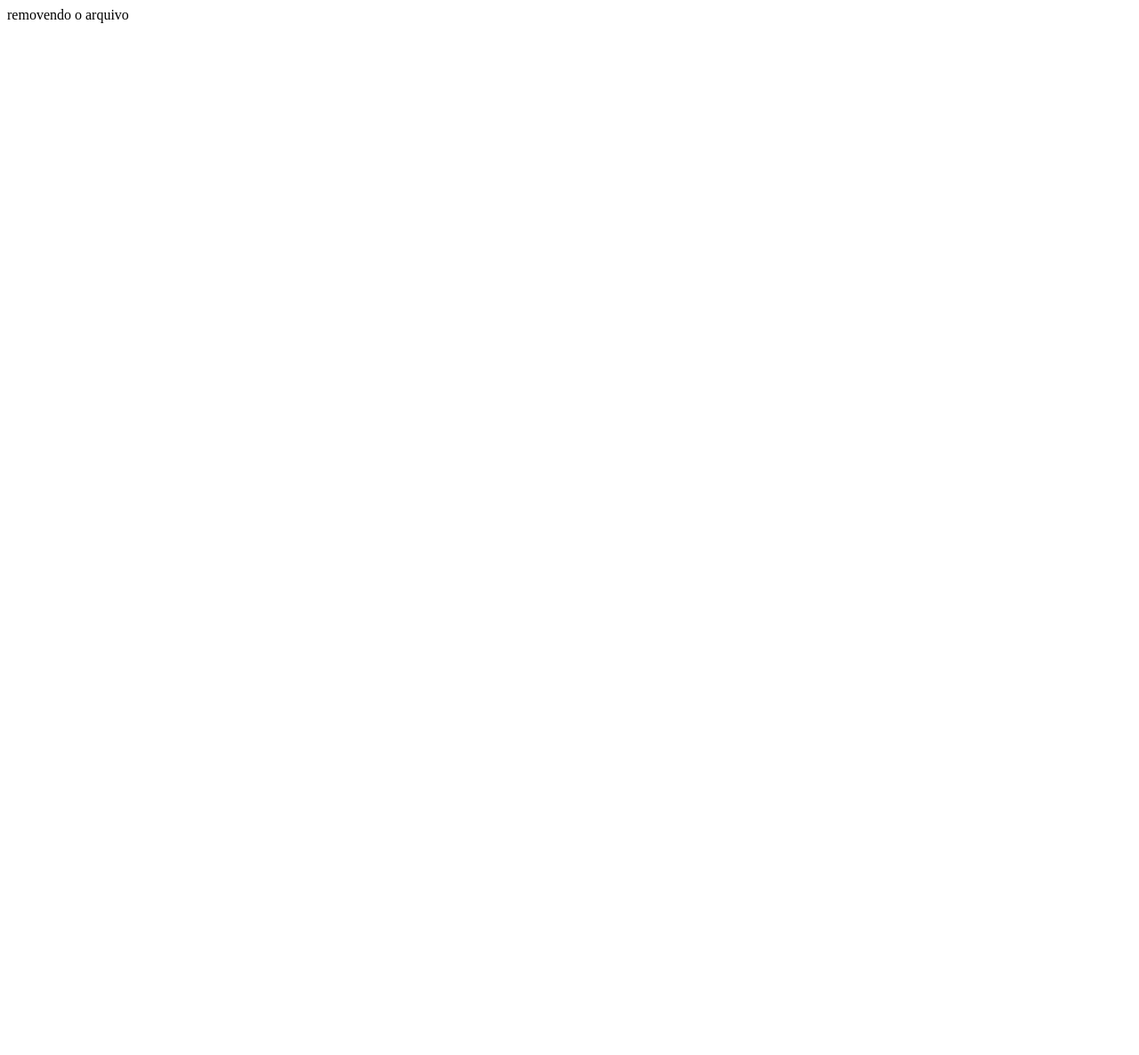
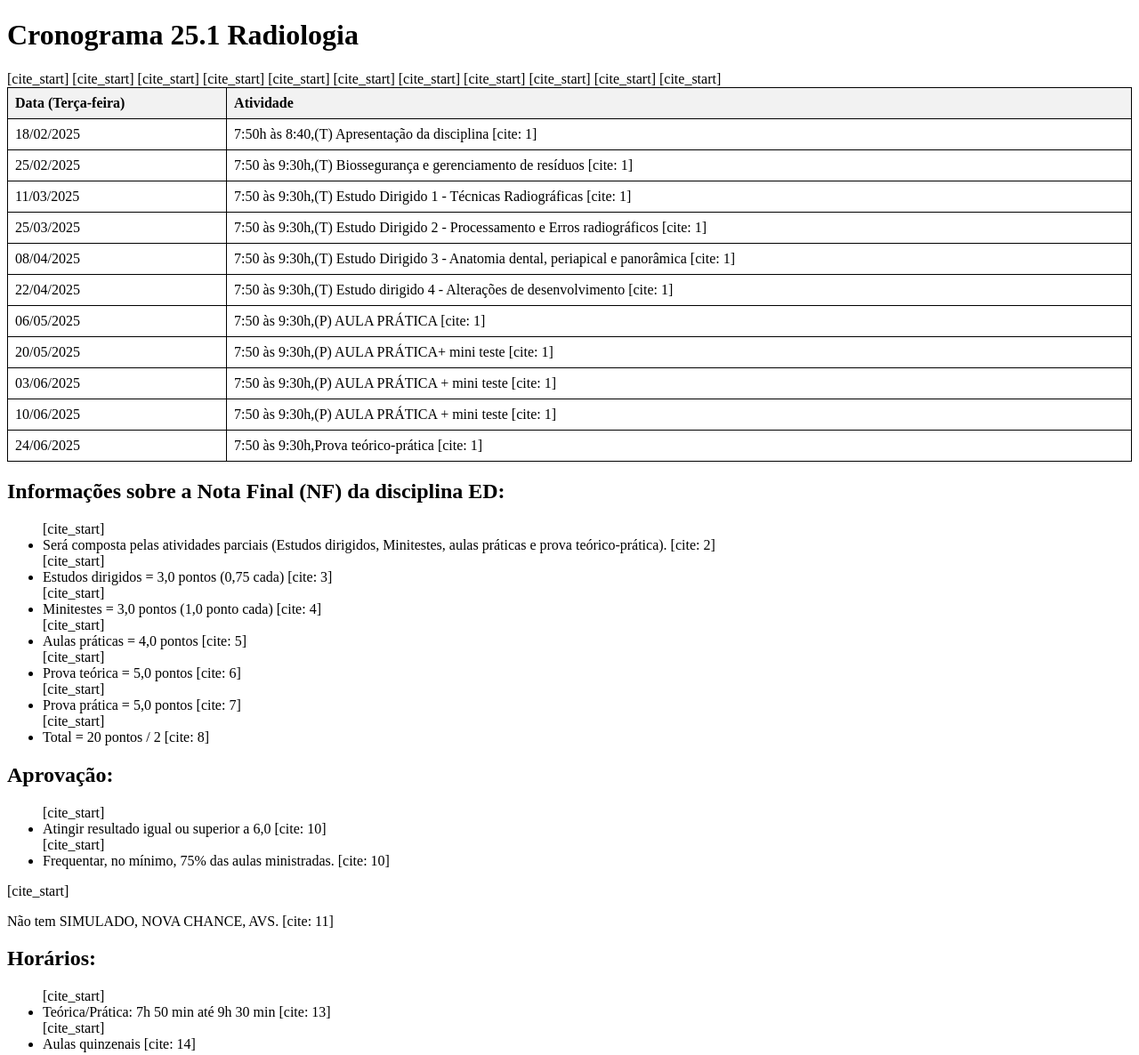
Before and after one commit to PaulaCasais/ProfPaulaCasais, a plain HTML site: page index.html in a window 1280 px wide. Shown: the top 1186 px of the page at 89% size. Before the commit the page ends 800 px from the top, so only its background shows below. Drawn offline with Linux system fonts and the light colour scheme.

Commit message:
Add files via upload

````diff
--- a/index.html
+++ b/index.html
@@ -1 +1,107 @@
-removendo o arquivo
+
+<!DOCTYPE html>
+<html>
+<head>
+<title>Cronograma 25.1 Radiologia</title>
+<style>
+  table {
+    width: 100%;
+    border-collapse: collapse;
+  }
+  th, td {
+    border: 1px solid black;
+    padding: 8px;
+    text-align: left;
+  }
+  th {
+    background-color: #f2f2f2;
+  }
+</style>
+</head>
+<body>
+
+<h1>Cronograma 25.1 Radiologia</h1>
+
+<table>
+  <thead>
+    <tr>
+      <th>Data (Terça-feira)</th>
+      <th>Atividade</th>
+    </tr>
+  </thead>
+  <tbody>
+    <tr>
+      <td>18/02/2025</td>
+      [cite_start]<td>7:50h às 8:40,(T) Apresentação da disciplina [cite: 1]</td>
+    </tr>
+    <tr>
+      <td>25/02/2025</td>
+      [cite_start]<td>7:50 às 9:30h,(T) Biossegurança e gerenciamento de resíduos [cite: 1]</td>
+    </tr>
+    <tr>
+      <td>11/03/2025</td>
+      [cite_start]<td>7:50 às 9:30h,(T) Estudo Dirigido 1 - Técnicas Radiográficas [cite: 1]</td>
+    </tr>
+    <tr>
+      <td>25/03/2025</td>
+      [cite_start]<td>7:50 às 9:30h,(T) Estudo Dirigido 2 - Processamento e Erros radiográficos [cite: 1]</td>
+    </tr>
+    <tr>
+      <td>08/04/2025</td>
+      [cite_start]<td>7:50 às 9:30h,(T) Estudo Dirigido 3 - Anatomia dental, periapical e panorâmica [cite: 1]</td>
+    </tr>
+    <tr>
+      <td>22/04/2025</td>
+      [cite_start]<td>7:50 às 9:30h,(T) Estudo dirigido 4 - Alterações de desenvolvimento [cite: 1]</td>
+    </tr>
+    <tr>
+      <td>06/05/2025</td>
+      [cite_start]<td>7:50 às 9:30h,(P) AULA PRÁTICA [cite: 1]</td>
+    </tr>
+    <tr>
+      <td>20/05/2025</td>
+      [cite_start]<td>7:50 às 9:30h,(P) AULA PRÁTICA+ mini teste [cite: 1]</td>
+    </tr>
+    <tr>
+      <td>03/06/2025</td>
+      [cite_start]<td>7:50 às 9:30h,(P) AULA PRÁTICA + mini teste [cite: 1]</td>
+    </tr>
+    <tr>
+      <td>10/06/2025</td>
+      [cite_start]<td>7:50 às 9:30h,(P) AULA PRÁTICA + mini teste [cite: 1]</td>
+    </tr>
+    <tr>
+      <td>24/06/2025</td>
+      [cite_start]<td>7:50 às 9:30h,Prova teórico-prática [cite: 1]</td>
+    </tr>
+  </tbody>
+</table>
+
+<h2>Informações sobre a Nota Final (NF) da disciplina ED:</h2>
+<ul>
+  [cite_start]<li>Será composta pelas atividades parciais (Estudos dirigidos, Minitestes, aulas práticas e prova teórico-prática). [cite: 2]</li>
+  [cite_start]<li>Estudos dirigidos = 3,0 pontos (0,75 cada) [cite: 3]</li>
+  [cite_start]<li>Minitestes = 3,0 pontos (1,0 ponto cada) [cite: 4]</li>
+  [cite_start]<li>Aulas práticas = 4,0 pontos [cite: 5]</li>
+  [cite_start]<li>Prova teórica = 5,0 pontos [cite: 6]</li>
+  [cite_start]<li>Prova prática = 5,0 pontos [cite: 7]</li>
+  [cite_start]<li>Total = 20 pontos / 2 [cite: 8]</li>
+</ul>
+
+<h2>Aprovação:</h2>
+<ul>
+  [cite_start]<li>Atingir resultado igual ou superior a 6,0 [cite: 10]</li>
+  [cite_start]<li>Frequentar, no mínimo, 75% das aulas ministradas. [cite: 10]</li>
+</ul>
+
+[cite_start]<p>Não tem SIMULADO, NOVA CHANCE, AVS. [cite: 11]</p>
+
+<h2>Horários:</h2>
+<ul>
+  [cite_start]<li>Teórica/Prática: 7h 50 min até 9h 30 min [cite: 13]</li>
+  [cite_start]<li>Aulas quinzenais [cite: 14]</li>
+</ul>
+
+</body>
+</html>
+```
````
